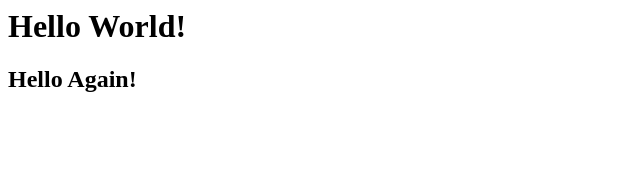
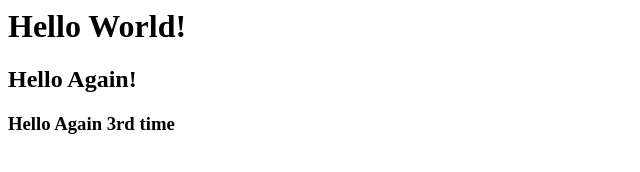
Before and after one commit to pgullipilli/CS50_python_and_javascript, a plain HTML site: page hello.html in a window 1280 px wide. Shown: the whole page, without its empty margins (0-640 px from the left). Drawn offline with Linux system fonts and the light colour scheme.

Commit message:
Update hello.html

```diff
--- a/hello.html
+++ b/hello.html
@@ -8,5 +8,6 @@
 <body>
  <h1>Hello World!</h1>
     <h2> Hello Again!</h2>
+    <h3> Hello Again 3rd time</h3>
 </body>
 </html>
```
